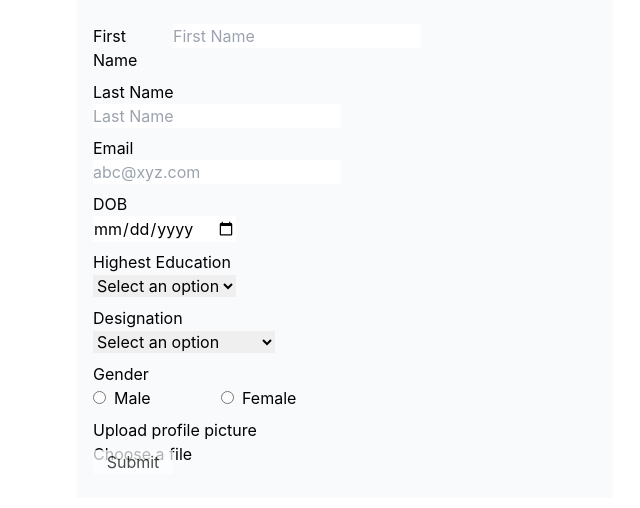
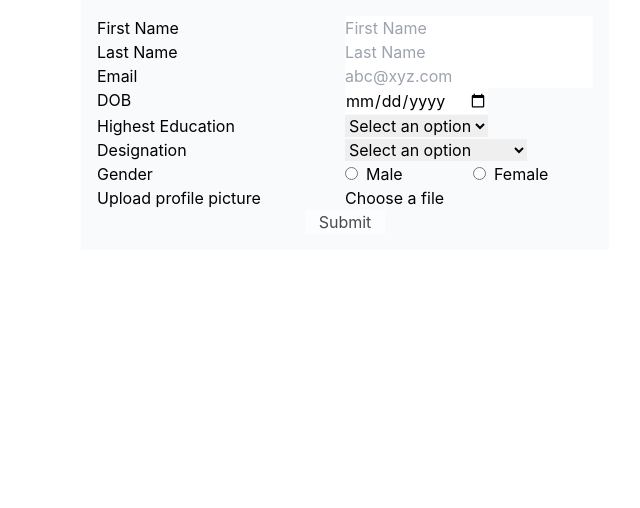
Before and after one commit to Nishith1998/React-Learning, a React (Create React App) app: page / in a window 1280 px wide. Shown: the top 508 px of the page, without its empty margins (295-935 px from the left). Built offline with nearby package versions, Linux system fonts and the light colour scheme.

Commit message:
Component for different input types

```diff
--- a/src/components/UI/GenericForm/FormField.tsx
+++ b/src/components/UI/GenericForm/FormField.tsx
@@ -1,8 +1,9 @@
-import React, { ChangeEvent } from "react";
+import React from "react";
 import { Input } from "../Inputs/Input";
 import { Dropdown } from "../Inputs/Dropdown";
 import { Radio } from "../Inputs/Radio";
 import { FileUpload } from "../Inputs/FileUpload";
+import { Button } from "../Inputs/Button";
 // import { FormStructureType, FormValueType } from "../../../models/types";
 
 export const FormField = (props: any) => {
@@ -14,15 +15,6 @@ export const FormField = (props: any) => {
     isValid: boolean
   ) => {
     props.onInputChange(label, value, isValid);
-  };
-
-  const isFormValid = () => {
-    console.log("isFormValid: FormValue: ", props.form);
-    return (
-      Object.values(props.form).filter(
-        (ele: any) => ele.isValid === false || ele.isValid === null
-      ).length !== 0
-    );
   };
   // object with keys directly access the value of JSX
   if (props.type === "input") {
@@ -175,16 +167,22 @@ export const FormField = (props: any) => {
     );
   } else if (props.type === "button") {
     formFieldJSX = (
-      <button
-        className={`col-span-2 bg-blue-200 w-20 ${
-          isFormValid() ? "bg-white opacity-70" : ""
-        }`}
-        {...props.attributes}
-        disabled={isFormValid()}
-      >
-        {props.label}
-      </button>
+      <Button
+        form={props.form}
+        classes={props.classes}
+        label={props.label}
+        attributes={props.attributes}
+      />
+      // <button
+      //   className={`col-span-2 bg-blue-200 w-20 ${
+      //     isFormValid() ? "bg-white opacity-70" : ""
+      //   }`}
+      //   {...props.attributes}
+      //   disabled={isFormValid()}
+      // >
+      //   {props.label}
+      // </button>
     );
   }
-  return <div className="grid grid-cols-2 gap-2 my-2">{formFieldJSX}</div>;
+  return <>{formFieldJSX}</>;
 };
--- a/src/components/UI/Inputs/Button.tsx
+++ b/src/components/UI/Inputs/Button.tsx
@@ -1,17 +1,32 @@
+import { ButtonHTMLAttributes } from "react";
+import { FormValueType } from "../../../models/types";
+
 export const Button = (props: {
-  isFormValid: () => boolean;
+  form: FormValueType;
   label: string;
-  attributes: any;
+  classes: string;
+  attributes: ButtonHTMLAttributes<HTMLButtonElement>;
 }) => {
+  const isFormValid = () => {
+    console.log("isFormValid: FormValue: ", props.form);
     return (
+      Object.values(props.form).filter(
+        (ele: any) => ele.isValid === false || ele.isValid === null
+      ).length !== 0
+    );
+  };
+
+  return (
+    <div className={props.classes}>
       <button
         {...props.attributes}
         className={`col-span-2 bg-blue-200 w-20 ${
-        props.isFormValid() ? "bg-white opacity-70" : ""
+          isFormValid() ? "bg-white opacity-70" : ""
         }`}
-      disabled={props.isFormValid()}
+        disabled={isFormValid()}
       >
         {props.label}
       </button>
+    </div>
   );
 };
--- a/src/components/UI/Inputs/Dropdown.tsx
+++ b/src/components/UI/Inputs/Dropdown.tsx
@@ -12,13 +12,7 @@ export const Dropdown = (props: {
   error: string;
   onInputChangeHandler: (arg0: string, arg1: string, arg2: boolean) => void;
 }) => {
-  const onInputChangeHandler = (
-    label: string,
-    value: string,
-    isValid: boolean
-  ) => {
-    props.onInputChangeHandler(label, value, isValid);
-  };
+
   return (
     <div className={props.classes}>
       <label htmlFor={props.attributes.id}>{props.label}</label>
--- a/src/components/UI/Inputs/Input.tsx
+++ b/src/components/UI/Inputs/Input.tsx
@@ -36,9 +36,9 @@ export const Input = (props: {
             props.form[props.id].isValid === false ? "bg-red-200" : "bg-white"
           }
         ></input>
-      </div>
-      <div className="text-red-500 text-xs">
-        {props.form[props.id].isValid === false && props.error}
+        <div className="text-red-500 text-xs">
+          {props.form[props.id].isValid === false && props.error}
+        </div>
       </div>
     </div>
   );
--- a/src/components/UI/Inputs/Radio.tsx
+++ b/src/components/UI/Inputs/Radio.tsx
@@ -20,7 +20,7 @@ export const Radio = (props: {
     props.onInputChangeHandler(label, value, isValid);
   };
   return (
-    <div>
+    <div className={props.classes}>
       <label htmlFor={props.attributes.id}>{props.label}</label>
       <div className="grid grid-cols-2 gap-2">
         {props.options.map((option: { label: string; value: string }) => {
--- a/src/models/constants.ts
+++ b/src/models/constants.ts
@@ -33,7 +33,7 @@ export const FORM_FIELDS: FormFieldType<FormValueType>[] = [
       return value ? value.trim().length > 3 : false;
     },
     error: "First name should at least have 4 characters",
-    classes: "grid grid-cols-2 w-40"
+    classes: "grid grid-cols-2"
   },
   {
     id: "lastName",
@@ -44,6 +44,8 @@ export const FORM_FIELDS: FormFieldType<FormValueType>[] = [
       return value ? value.trim().length > 3 : false;
     },
     error: "Last name should at least have 4 characters",
+    classes: "grid grid-cols-2"
+
   },
   {
     id: "email",
@@ -58,6 +60,8 @@ export const FORM_FIELDS: FormFieldType<FormValueType>[] = [
         : false;
     },
     error: "Email formate is not valid",
+    classes: "grid grid-cols-2"
+
   },
   {
     id: "dob",
@@ -66,7 +70,9 @@ export const FORM_FIELDS: FormFieldType<FormValueType>[] = [
     attributes: { id: "email", type: "date", placeholder: "dd/mm/yyyy" },
     isValid: (value: string) =>
       new Date().getFullYear() - new Date(value).getFullYear() >= 18,
-    error: "You should be 18 years old"
+    error: "You should be 18 years old",
+    classes: "grid grid-cols-2"
+
   },
   {
     id: "highestEducation",
@@ -80,6 +86,8 @@ export const FORM_FIELDS: FormFieldType<FormValueType>[] = [
       { label: "Post Graduate", value: "postGraduate" },
     ],
     isValid: (value: string) => true,
+    classes: "grid grid-cols-2"
+
   },
   {
     id: "designation",
@@ -94,6 +102,8 @@ export const FORM_FIELDS: FormFieldType<FormValueType>[] = [
       { label: "Practice Head", value: "practiceHead" },
     ],
     isValid: (value: string) => true,
+    classes: "grid grid-cols-2"
+
   },
   {
     id: "gender",
@@ -105,6 +115,8 @@ export const FORM_FIELDS: FormFieldType<FormValueType>[] = [
       { label: "Female", value: "female" },
     ],
     isValid: (value: string) => value.trim().length !== 0,
+    classes: "grid grid-cols-2"
+
   },
   {
     id: "profilePic",
@@ -112,14 +124,18 @@ export const FORM_FIELDS: FormFieldType<FormValueType>[] = [
     label: "Upload profile picture",
     attributes: { type: "file" },
     isValid: (value: string) => value.trim().length !== 0,
+    classes: "grid grid-cols-2"
+
   },
   {
     id: "submitButton",
     type: "button",
     label: "Submit",
-    classes: "bg-blue-200 w-20",
+    // classes: "bg-blue-200 w-20",
     attributes: { id: "submitButton", type: "submit" },
     isValid: (value: string) => true,
+    classes: "flex justify-center w-full"
+
   },
 ];
 
```
Lines whose indentation alone changed are shown as unchanged.
